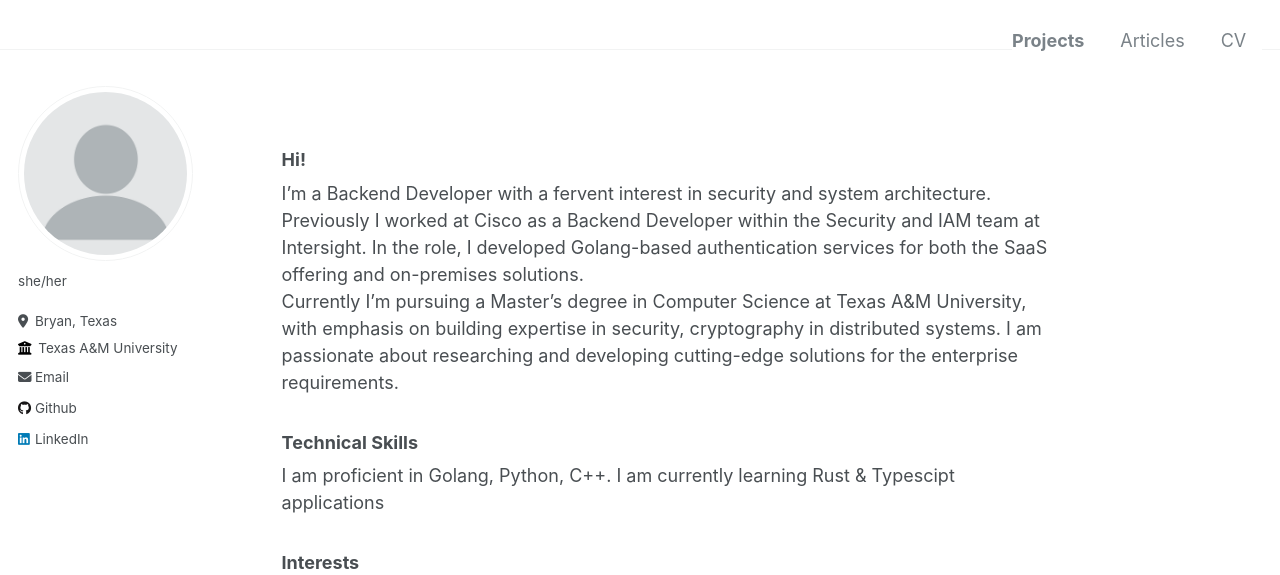
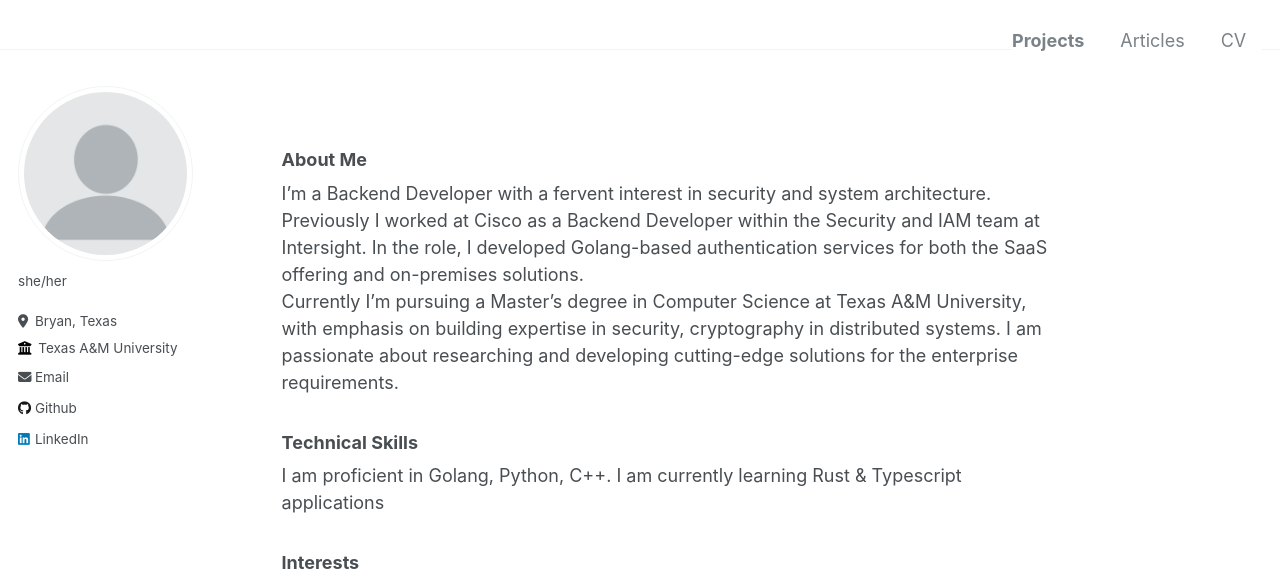
Before and after one commit to m-rit/m-rit.github.io, a Jekyll site: the page built from _pages/about.md, in a window 1280 px wide and 1032 px high. Shown: the top 575 px of the window. Built offline with Jekyll 4.4.1, drawn with Linux system fonts in a browser that asks for light colours.

Commit message:
Update about.md

```diff
--- a/_pages/about.md
+++ b/_pages/about.md
@@ -6,13 +6,13 @@ redirect_from:
   - /about.html
 ---
 <br>
-### Hi!
+### About Me
 I'm a Backend Developer with a fervent interest in security and system architecture.
 Previously I worked at Cisco as a Backend Developer within the Security and IAM team at Intersight. In the role, I developed Golang-based authentication services for both the SaaS offering and on-premises solutions. <br>
 Currently I'm pursuing a Master's degree in Computer Science at Texas A&M University, with emphasis on building expertise in security, cryptography in distributed systems. I am passionate about researching and developing cutting-edge solutions for the enterprise requirements.
 
 ### Technical Skills
-I am proficient in Golang, Python, C++. I am currently learning Rust & Typescipt applications
+I am proficient in Golang, Python, C++. I am currently learning Rust & Typescript applications
 
 ### Interests
 Identity Infrastructure, Distributed Systems, Applied Cryptography
```
